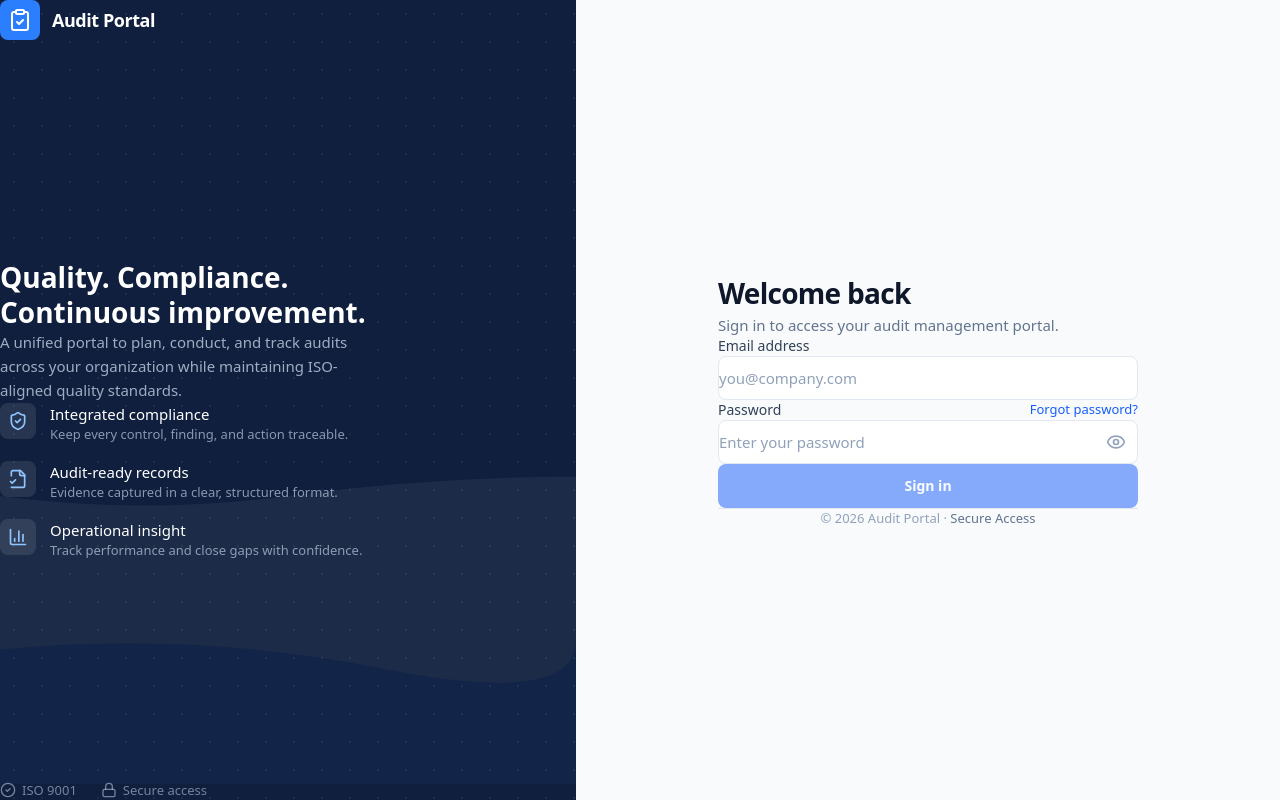
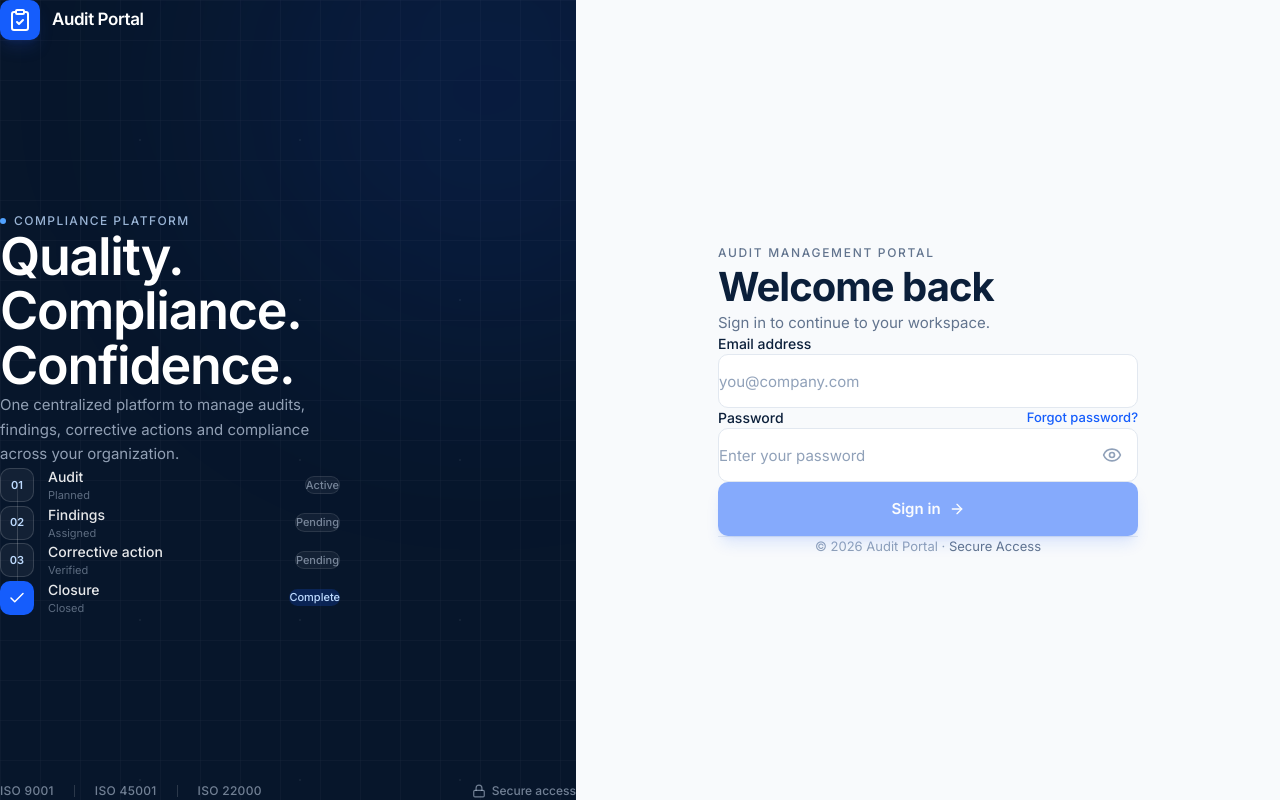
Before and after one commit to altamashhamsun/Quality-Management-System, a Next.js app: page / in a window 1280 px wide. Built offline with nearby package versions, Linux system fonts and the light colour scheme.

Commit message:
Complete redesign of login as premium enterprise audit portal with Inter font

```diff
--- a/src/app/globals.css
+++ b/src/app/globals.css
@@ -6,13 +6,9 @@
   --primary: #2563eb;
   --primary-foreground: #ffffff;
   --secondary: #64748b;
-  --accent: #10b981;
-  --destructive: #ef4444;
-  --muted: #f1f5f9;
   --border: #e2e8f0;
 }
 
-/* ---- SAP Fiori / Horizon theme (blue & white) ---- */
 @theme {
   --color-sap-header: #1d2b3f;
   --color-sap-header-hover: rgba(255, 255, 255, 0.12);
@@ -30,6 +26,13 @@
   --color-sap-badge: #e5f1ff;
   --color-sap-form-bg: #fafafa;
   --color-sap-status: #1d2b3f;
+
+  /* New brand colors */
+  --color-navy: #0b1f3a;
+  --color-deep-navy: #07162b;
+
+  --font-sans: var(--font-inter), system-ui, -apple-system, "Segoe UI", Arial,
+    sans-serif;
 }
 
 * {
@@ -38,12 +41,14 @@
   margin: 0;
 }
 
-html, body {
+html,
+body {
   max-width: 100vw;
   overflow-x: hidden;
-  font-family: system-ui, -apple-system, "Segoe UI", Arial, sans-serif;
   background: var(--background);
   color: var(--foreground);
+  font-family: var(--font-inter), system-ui, -apple-system, "Segoe UI", Arial,
+    sans-serif;
 }
 
 a {
@@ -51,7 +56,6 @@ a {
   text-decoration: none;
 }
 
-/* SAP-flavored scrollbars */
 ::-webkit-scrollbar {
   width: 10px;
   height: 10px;
@@ -66,22 +70,3 @@ a {
 ::-webkit-scrollbar-thumb:hover {
   background: #a8a8a8;
 }
-
-* {
-  box-sizing: border-box;
-  padding: 0;
-  margin: 0;
-}
-
-html, body {
-  max-width: 100vw;
-  overflow-x: hidden;
-  font-family: system-ui, -apple-system, sans-serif;
-  background: var(--background);
-  color: var(--foreground);
-}
-
-a {
-  color: inherit;
-  text-decoration: none;
-}
--- a/src/app/layout.tsx
+++ b/src/app/layout.tsx
@@ -1,9 +1,12 @@
 import type { Metadata } from "next";
+import { Inter } from "next/font/google";
 import "./globals.css";
 
+const inter = Inter({ subsets: ["latin"], variable: "--font-inter" });
+
 export const metadata: Metadata = {
-  title: "Quality Management System",
-  description: "ISO 9001 Compliant Quality Management System",
+  title: "Audit Portal",
+  description: "Audit & Compliance Management Portal",
 };
 
 export default function RootLayout({
@@ -13,7 +16,7 @@ export default function RootLayout({
 }) {
   return (
     <html lang="en">
-      <body>{children}</body>
+      <body className={inter.className}>{children}</body>
     </html>
   );
 }
--- a/src/app/page.tsx
+++ b/src/app/page.tsx
@@ -8,10 +8,8 @@ import {
   ClipboardCheck,
   Eye,
   EyeOff,
-  ShieldCheck,
-  FileCheck2,
-  CheckCircle2,
-  BarChart3,
+  ArrowRight,
+  Check,
   Lock,
 } from "lucide-react";
 import { createClient } from "@/lib/supabase/browser";
@@ -47,122 +45,124 @@ export default function LoginPage() {
   };
 
   const fieldClass =
-    "w-full h-11 px-4 text-[15px] text-slate-900 placeholder:text-slate-400 bg-white border border-slate-200 rounded-lg focus:outline-none focus:border-blue-600 focus:ring-4 focus:ring-blue-600/10 transition";
+    "w-full h-[54px] px-4 text-[15px] text-navy placeholder:text-slate-400 bg-white border border-slate-200 rounded-[10px] focus:outline-none focus:border-blue-600 focus:ring-4 focus:ring-blue-600/10 transition";
 
   return (
-    <div className="min-h-screen flex bg-slate-50">
-      {/* ===== LEFT: BRANDING ===== */}
-      <div className="hidden lg:flex flex-col justify-between w-[45%] bg-[#0f1f3d] text-white relative overflow-hidden p-12">
-        {/* subtle geometric / audit-inspired visual */}
-        <div className="absolute inset-0 opacity-[0.05]">
-          <div className="absolute right-0 top-0 h-full w-full">
-            <svg
-              className="w-full h-full"
-              viewBox="0 0 600 800"
-              fill="none"
-              xmlns="http://www.w3.org/2000/svg"
-            >
-              <path
-                d="M0 500Q150 520 300 500T600 480V800H0Z"
-                fill="#ffffff"
+    <div className="min-h-screen flex bg-[#F8FAFC]">
+      {/* ============ LEFT: BRANDING ============ */}
+      <div className="hidden lg:flex flex-col w-[45%] bg-deep-navy text-white relative overflow-hidden">
+        {/* subtle background pattern: fine grid + points */}
+        <div
+          className="absolute inset-0 opacity-[0.07]"
+          style={{
+            backgroundImage:
+              "linear-gradient(rgba(255,255,255,0.4) 1px, transparent 1px), linear-gradient(90deg, rgba(255,255,255,0.4) 1px, transparent 1px)",
+            backgroundSize: "40px 40px",
+          }}
         />
-              <path
-                d="M0 580Q180 550 340 590T600 560V800H0Z"
-                fill="#ffffff"
-              />
-              <path d="M0 660Q200 640 400 680T600 650V800H0Z" fill="#4f7dff" />
-            </svg>
-          </div>
-        </div>
-        {/* dotted grid pattern (audit/checklist-inspired) */}
         <div
-          className="absolute inset-0 opacity-[0.06]"
+          className="absolute inset-0 opacity-[0.05]"
           style={{
             backgroundImage:
               "radial-gradient(circle, #ffffff 1px, transparent 1px)",
-            backgroundSize: "28px 28px",
+            backgroundSize: "160px 160px",
+            backgroundPosition: "60px 60px",
           }}
         />
+        {/* soft top glow, subtle */}
+        <div className="absolute -top-40 -right-40 w-[500px] h-[500px] rounded-full bg-blue-600/10 blur-[120px]" />
 
-        {/* brand */}
-        <div className="relative z-10 flex items-center gap-3">
-          <div className="w-10 h-10 rounded-lg bg-blue-500 flex items-center justify-center">
+        {/* brand lockup */}
+        <div className="relative z-10 px-10 md:px-12 py-10">
+          <div className="flex items-center gap-3">
+            <div className="w-10 h-10 rounded-[10px] bg-blue-600 flex items-center justify-center shadow-lg shadow-blue-900/30">
               <ClipboardCheck className="w-6 h-6" />
             </div>
             <div className="flex flex-col">
-            <span className="text-lg font-semibold tracking-tight">
+              <span className="text-[17px] font-semibold tracking-tight">
                 Audit Portal
               </span>
             </div>
           </div>
+        </div>
 
-        {/* headline */}
-        <div className="relative z-10 max-w-sm">
-          <h2 className="text-[28px] font-semibold leading-tight mb-4">
-            Quality. Compliance.
+        {/* centered main content */}
+        <div className="relative z-10 flex-1 flex flex-col justify-center px-10 md:px-12">
+          <div className="max-w-[400px]">
+            {/* eyebrow */}
+            <div className="inline-flex items-center gap-2 mb-6">
+              <span className="w-1.5 h-1.5 rounded-full bg-blue-400" />
+              <span className="text-[12px] font-medium tracking-[0.12em] uppercase text-blue-200/80">
+                Compliance platform
+              </span>
+            </div>
+
+            <h2 className="text-[46px] md:text-[52px] leading-[1.05] font-semibold tracking-tight">
+              Quality.
               <br />
-            Continuous improvement.
+              Compliance.
+              <br />
+              Confidence.
             </h2>
-          <p className="text-blue-100/70 text-[15px] leading-relaxed">
-            A unified portal to plan, conduct, and track audits across your
-            organization while maintaining ISO-aligned quality standards.
+
+            <p className="mt-7 text-[15px] leading-relaxed text-blue-100/65 max-w-[360px]">
+              One centralized platform to manage audits, findings, corrective
+              actions and compliance across your organization.
             </p>
 
-          {/* visual trust markers */}
-          <div className="mt-10 grid grid-cols-1 gap-4">
-            <TrustRow
-              icon={ShieldCheck}
-              title="Integrated compliance"
-              desc="Keep every control, finding, and action traceable."
-            />
-            <TrustRow
-              icon={FileCheck2}
-              title="Audit-ready records"
-              desc="Evidence captured in a clear, structured format."
-            />
-            <TrustRow
-              icon={BarChart3}
-              title="Operational insight"
-              desc="Track performance and close gaps with confidence."
-            />
+            {/* audit workflow visualization */}
+            <div className="mt-10 max-w-[340px]">
+              <WorkflowVisual />
+            </div>
           </div>
         </div>
 
-        {/* footer */}
-        <div className="relative z-10 flex items-center gap-6 text-[13px] text-blue-100/50">
+        {/* bottom badges */}
+        <div className="relative z-10 px-10 md:px-12 pb-10">
+          <div className="flex items-center gap-5 text-[12px] text-blue-100/50 font-medium">
+            <span className="tracking-wide">ISO 9001</span>
+            <span className="w-px h-3 bg-white/15" />
+            <span className="tracking-wide">ISO 45001</span>
+            <span className="w-px h-3 bg-white/15" />
+            <span className="tracking-wide">ISO 22000</span>
+            <span className="flex-1" />
             <span className="flex items-center gap-1.5">
-            <CheckCircle2 className="w-4 h-4" /> ISO 9001
-          </span>
-          <span className="flex items-center gap-1.5">
-            <Lock className="w-4 h-4" /> Secure access
+              <Lock className="w-3.5 h-3.5" />
+              Secure access
             </span>
           </div>
         </div>
+      </div>
 
-      {/* ===== RIGHT: LOGIN ===== */}
-      <div className="flex flex-col flex-1 items-center justify-center px-6 py-10 bg-slate-50">
-        {/* mobile brand */}
-        <div className="lg:hidden flex items-center gap-2.5 mb-8">
+      {/* ============ RIGHT: AUTH ============ */}
+      <div className="flex flex-col flex-1 bg-[#F8FAFC]">
+        {/* top bar (mobile brand + desktop spacer) */}
+        <div className="lg:hidden flex items-center justify-between px-6 py-6">
+          <div className="flex items-center gap-2.5">
             <div className="w-9 h-9 rounded-lg bg-blue-600 text-white flex items-center justify-center">
               <ClipboardCheck className="w-5 h-5" />
             </div>
-          <span className="text-lg font-semibold text-slate-900">
-            Audit Portal
-          </span>
+            <span className="text-lg font-semibold text-navy">Audit Portal</span>
+          </div>
         </div>
 
+        {/* centered auth */}
+        <div className="flex-1 flex flex-col justify-center items-center px-6 py-10">
           <div className="w-full max-w-[420px]">
-          <div className="mb-8">
-            <h1 className="text-[28px] font-bold tracking-tight text-slate-900">
+            <div className="mb-10">
+              <div className="text-[12px] font-medium tracking-[0.14em] text-slate-500 mb-3">
+                AUDIT MANAGEMENT PORTAL
+              </div>
+              <h1 className="text-[38px] md:text-[40px] leading-tight font-bold tracking-tight text-navy">
                 Welcome back
               </h1>
-            <p className="text-[15px] text-slate-500 mt-2">
-              Sign in to access your audit management portal.
+              <p className="text-[15px] text-slate-500 mt-3">
+                Sign in to continue to your workspace.
               </p>
             </div>
 
             {error && (
-            <div className="mb-6 flex items-center gap-2.5 p-3.5 rounded-lg bg-red-50 border border-red-200 text-red-700 text-sm">
+              <div className="mb-6 flex items-center gap-2.5 p-3.5 rounded-[10px] bg-red-50 border border-red-200 text-red-700 text-sm">
                 <AlertCircle className="w-4 h-4 shrink-0" />
                 <span>{error}</span>
               </div>
@@ -172,7 +172,7 @@ export default function LoginPage() {
               <div className="space-y-2">
                 <label
                   htmlFor="email"
-                className="block text-sm font-medium text-slate-700"
+                  className="block text-sm font-medium text-navy"
                 >
                   Email address
                 </label>
@@ -192,7 +192,7 @@ export default function LoginPage() {
                 <div className="flex items-center justify-between">
                   <label
                     htmlFor="password"
-                  className="text-sm font-medium text-slate-700"
+                    className="text-sm font-medium text-navy"
                   >
                     Password
                   </label>
@@ -213,12 +213,12 @@ export default function LoginPage() {
                     placeholder="Enter your password"
                     autoComplete="current-password"
                     required
-                  className={`${fieldClass} pr-12`}
+                    className={`${fieldClass} pr-14`}
                   />
                   <button
                     type="button"
                     onClick={() => setShowPassword(!showPassword)}
-                  className="absolute right-3 top-1/2 -translate-y-1/2 text-slate-400 hover:text-slate-600"
+                    className="absolute right-4 top-1/2 -translate-y-1/2 text-slate-400 hover:text-slate-600"
                     aria-label="Toggle password visibility"
                   >
                     {showPassword ? (
@@ -233,24 +233,28 @@ export default function LoginPage() {
               <button
                 type="submit"
                 disabled={loading || !email || !password}
-              className="w-full h-11 bg-blue-600 text-white rounded-lg font-semibold text-sm hover:bg-blue-700 active:bg-blue-800 transition-colors disabled:opacity-50 disabled:cursor-not-allowed flex items-center justify-center gap-2"
+                className="group w-full h-[54px] bg-blue-600 text-white rounded-[10px] font-semibold text-[15px] hover:bg-blue-700 active:bg-blue-800 transition-all duration-200 disabled:opacity-50 disabled:cursor-not-allowed flex items-center justify-center gap-2 shadow-lg shadow-blue-600/25 hover:shadow-blue-700/30 hover:-translate-y-px"
               >
                 {loading ? (
                   <>
-                  <Loader2 className="w-4 h-4 animate-spin" />
+                    <Loader2 className="w-5 h-5 animate-spin" />
                     Signing in...
                   </>
                 ) : (
-                "Sign in"
+                  <>
+                    Sign in
+                    <ArrowRight className="w-4 h-4 transition-transform group-hover:translate-x-0.5" />
+                  </>
                 )}
               </button>
             </form>
 
-          {/* footer inside login section */}
-          <div className="mt-8 pt-6 border-t border-slate-200 flex items-center justify-center">
+            <div className="mt-10 pt-6 border-t border-slate-200 flex items-center justify-center">
               <p className="text-[13px] text-slate-400">
-              © 2026 Audit Portal · <span className="text-slate-500">Secure Access</span>
+                © 2026 Audit Portal ·{" "}
+                <span className="text-slate-500">Secure Access</span>
               </p>
+            </div>
           </div>
         </div>
       </div>
@@ -258,24 +262,91 @@ export default function LoginPage() {
   );
 }
 
-function TrustRow({
-  icon: Icon,
-  title,
-  desc,
-}: {
-  icon: any;
-  title: string;
-  desc: string;
-}) {
+function WorkflowVisual() {
   return (
-    <div className="flex items-start gap-3.5">
-      <div className="w-9 h-9 rounded-lg bg-white/10 flex items-center justify-center shrink-0">
-        <Icon className="w-5 h-5 text-blue-300" />
-      </div>
-      <div>
-        <p className="text-[15px] font-medium text-white">{title}</p>
-        <p className="text-[13px] text-blue-100/60 mt-0.5">{desc}</p>
+    <div className="relative">
+      {/* vertical connecting line */}
+      <div className="absolute left-[17px] top-5 bottom-5 w-px bg-gradient-to-b from-white/10 via-white/20 to-white/10" />
+
+      <div className="relative space-y-5">
+        <WorkflowStep
+          step="01"
+          label="Audit"
+          states={["Planned", "In progress", "Completed"]}
+          index={0}
+        />
+        <WorkflowStep
+          step="02"
+          label="Findings"
+          states={["Logged", "Assigned", "Accepted"]}
+          index={1}
+        />
+        <WorkflowStep
+          step="03"
+          label="Corrective action"
+          states={["Open", "In review", "Verified"]}
+          index={2}
+        />
+        <WorkflowStep
+          step="04"
+          label="Closure"
+          states={["Approved", "Closed"]}
+          index={3}
+          complete
+        />
       </div>
     </div>
   );
 }
+
+function WorkflowStep({
+  step,
+  label,
+  states,
+  index,
+  complete,
+}: {
+  step: string;
+  label: string;
+  states: string[];
+  index: number;
+  complete?: boolean;
+}) {
+  return (
+    <div className="relative flex items-center gap-3.5">
+      {/* status node */}
+      <div
+        className={`relative z-10 w-[34px] h-[34px] rounded-[10px] flex items-center justify-center shrink-0 ${
+          complete
+            ? "bg-blue-600 text-white"
+            : "bg-white/5 border border-white/15 text-blue-200"
+        }`}
+      >
+        {complete ? (
+          <Check className="w-[18px] h-[18px]" />
+        ) : (
+          <span className="text-[11px] font-semibold">{step}</span>
+        )}
+      </div>
+
+      {/* label + status pills */}
+      <div className="flex items-center justify-between flex-1 min-w-0">
+        <div>
+          <p className="text-[14px] font-medium text-white/90">{label}</p>
+          <p className="text-[11px] text-blue-100/40 mt-0.5">
+            {states[index % states.length]}
+          </p>
+        </div>
+        <span
+          className={`text-[11px] font-medium px-2 py-0.5 rounded-full ${
+            complete
+              ? "bg-blue-600/20 text-blue-200"
+              : "bg-white/5 text-blue-100/50 border border-white/10"
+          }`}
+        >
+          {complete ? "Complete" : index === 0 ? "Active" : "Pending"}
+        </span>
+      </div>
+    </div>
+  );
+}
```
Lines whose indentation alone changed are shown as unchanged.
